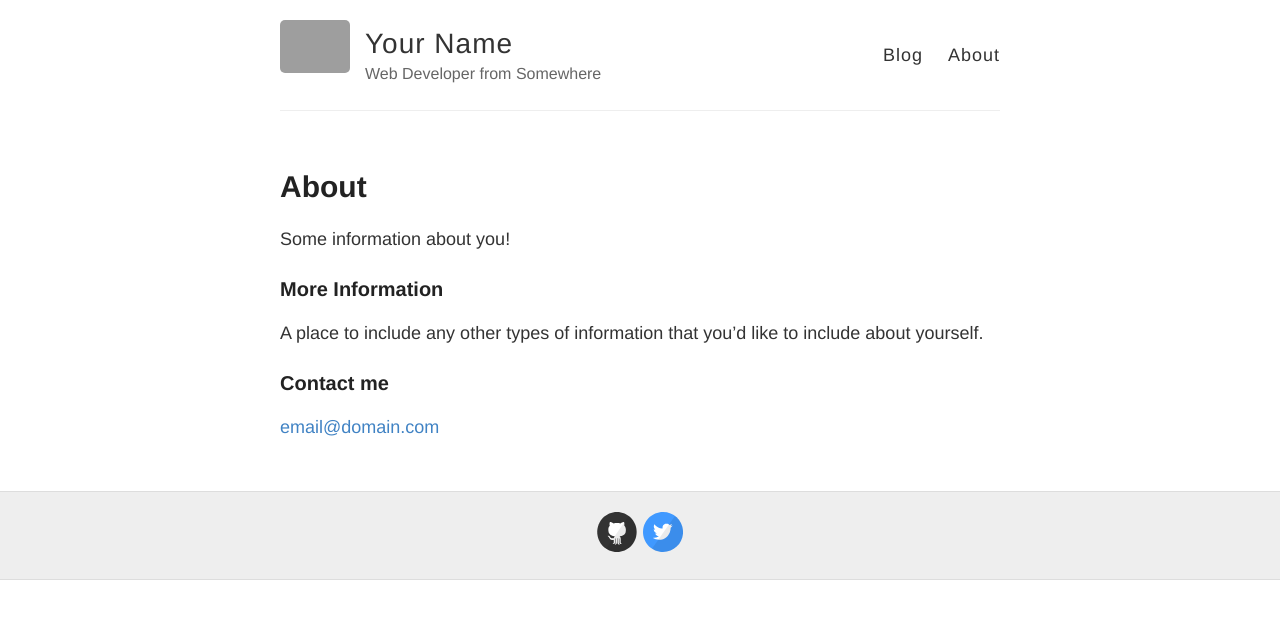
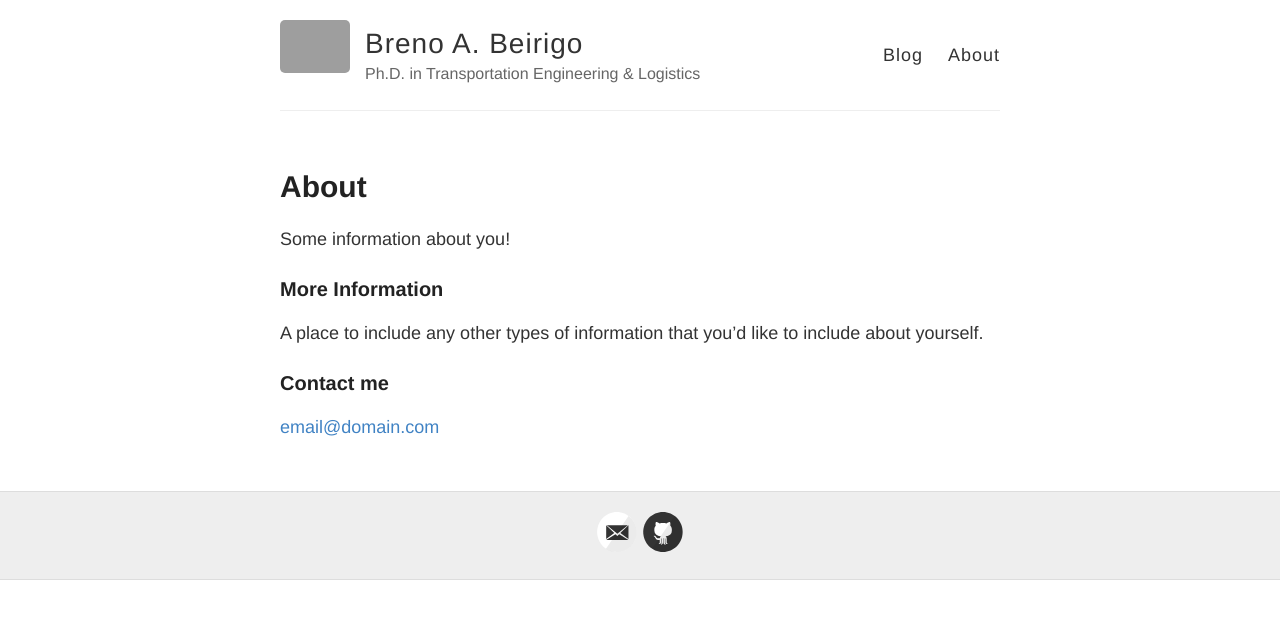
Before and after one commit to brenobeirigo/brenobeirigo.github.io, a Jekyll site: the page built from about.md, in a window 1280 px wide. Shown: the top 619 px of the page. Built offline with Jekyll 4.4.1, drawn with Linux system fonts in a browser that asks for light colours; grey boxes are pictures that could not be loaded.

Commit message:
update info

```diff
--- a/_config.yml
+++ b/_config.yml
@@ -3,13 +3,13 @@
 #
 
 # Name of your site (displayed in the header)
-name: Your Name
+name: Breno A. Beirigo
 
 # Short bio or description (displayed in the header)
-description: Web Developer from Somewhere
+description: Ph.D. in Transportation Engineering & Logistics
 
 # URL of your avatar or profile pic (you could use your GitHub profile pic)
-avatar: https://raw.githubusercontent.com/barryclark/jekyll-now/master/images/jekyll-logo.png
+avatar: https://media-exp1.licdn.com/dms/image/C4E03AQHXMiTaEH6z4Q/profile-displayphoto-shrink_200_200/0?e=1612396800&v=beta&t=v3mJHlKeKGljTdJB1jr-Mq_oBXnPTpEGRKahM9VP4nk
 
 #
 # Flags below are optional
@@ -18,15 +18,15 @@ avatar: https://raw.githubusercontent.com/barryclark/jekyll-now/master/images/je
 # Includes an icon in the footer for each username you enter
 footer-links:
   dribbble:
-  email:
+  email: b.alvesbeirigo@tudelft.nl
   facebook:
   flickr:
-  github: barryclark/jekyll-now
+  github: brenobeirigo
   instagram:
   linkedin:
   pinterest:
   rss: # just type anything here for a working RSS icon
-  twitter: jekyllrb
+  twitter:
   stackoverflow: # your stackoverflow profile, e.g. "users/50476/bart-kiers"
   youtube: # channel/<your_long_string> or user/<user-name>
   googleplus: # anything in your profile username that comes after plus.google.com/
```
